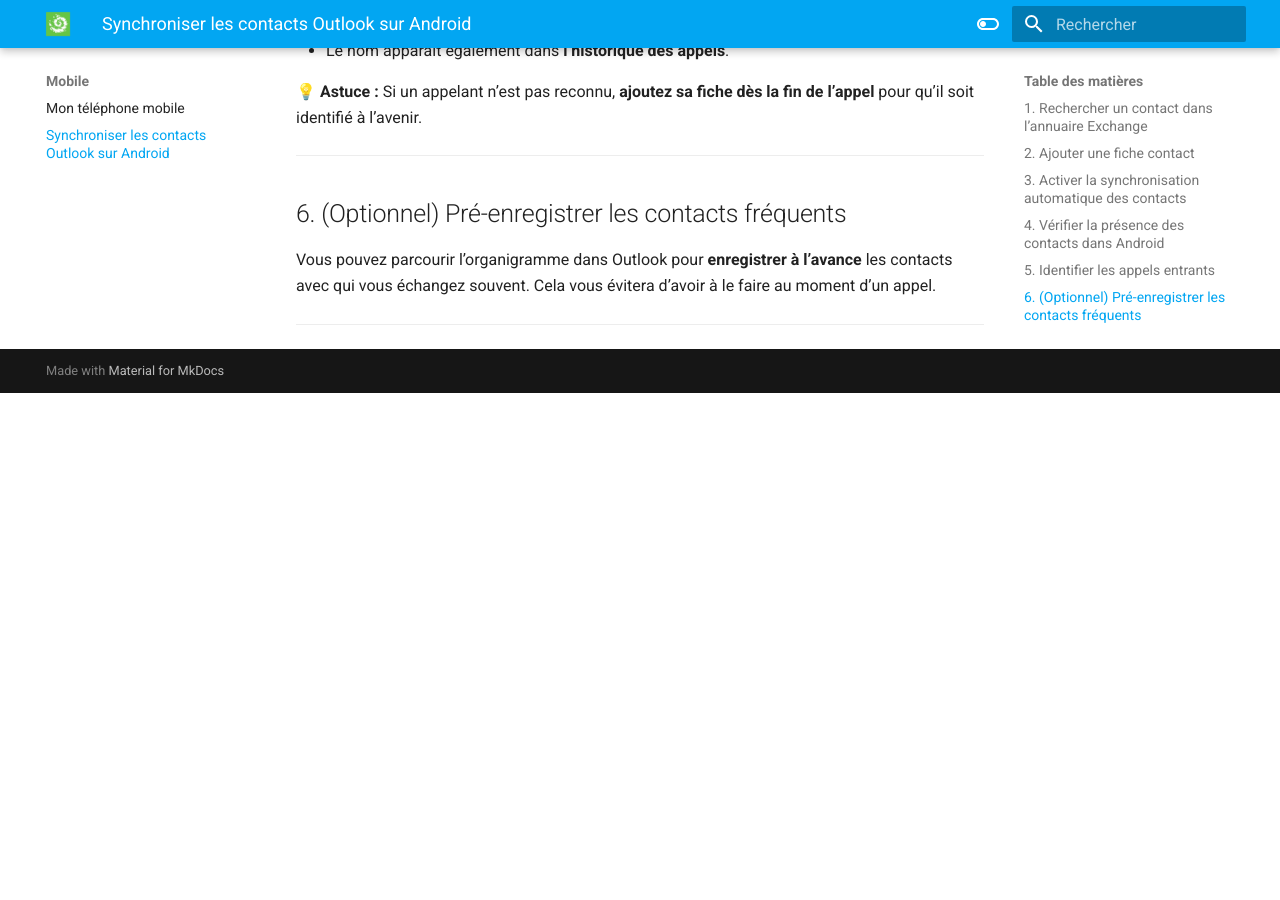
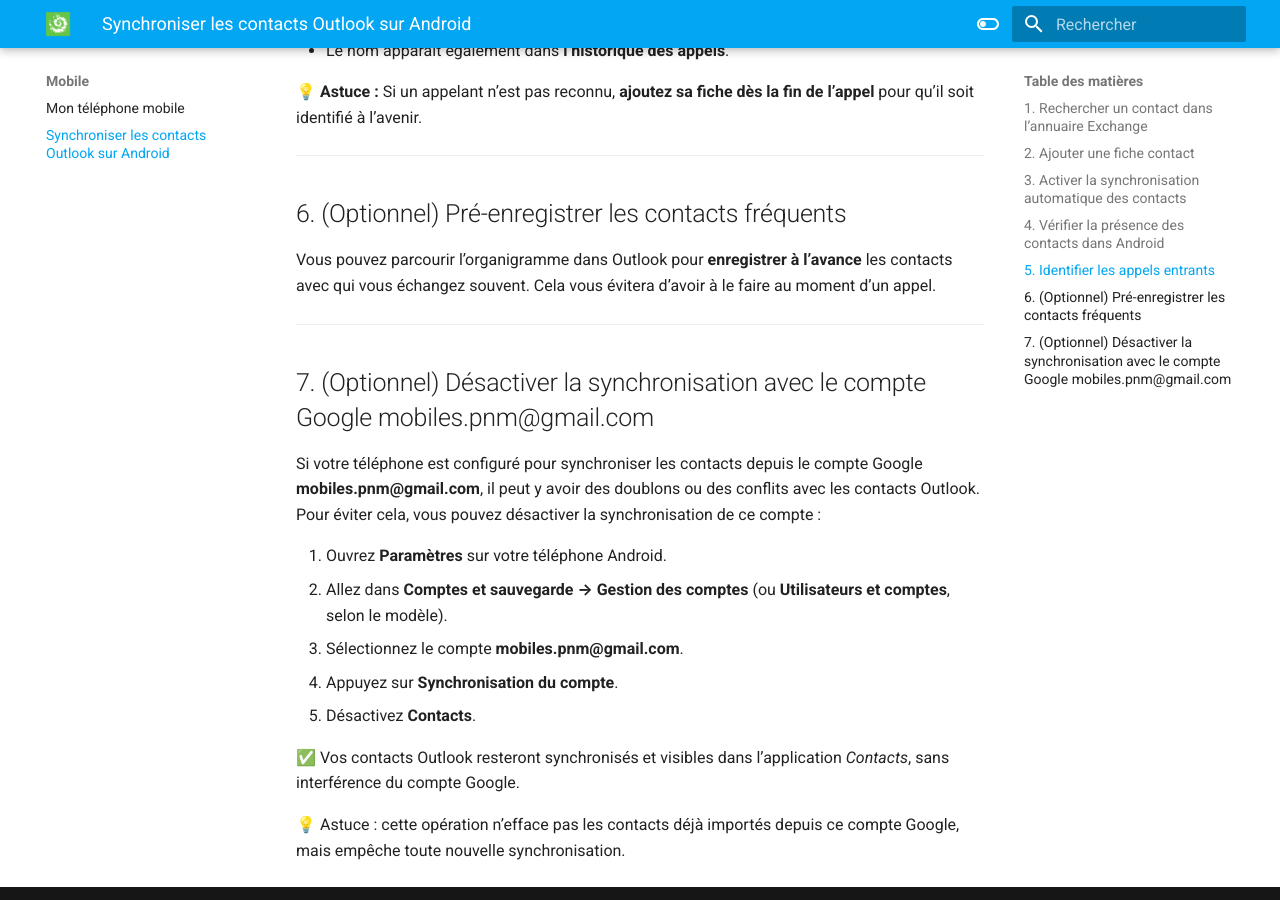
Before and after one commit to PnMercantour/faq, an MkDocs documentation site: the page built from docs/mobile/contacts.md, in a window 1280 px wide and 900 px high, scrolled down 1994 px. Built offline with MkDocs 1.6.1 and Material for MkDocs 9.7.7, drawn with Linux system fonts in a browser that asks for light colours; before the commit the page ends 2387 px from its top, so only the background shows below that.

Commit message:
update mobile contacts synchronization

```diff
--- a/docs/mobile/contacts.md
+++ b/docs/mobile/contacts.md
@@ -3,7 +3,6 @@
 > ⚠️ **Note préliminaire**
 > Cette méthode n’est pas la solution optimale à long terme.
 > Elle permet toutefois de fonctionner, en attendant que le SI mette en place une synchronisation centralisée des contacts (afin que chaque téléphone dispose automatiquement de l’ensemble des fiches à jour du personnel).
-
 
 Ce guide explique comment :
 
@@ -75,3 +74,18 @@
 Vous pouvez parcourir l’organigramme dans Outlook pour **enregistrer à l’avance** les contacts avec qui vous échangez souvent. Cela vous évitera d’avoir à le faire au moment d’un appel.
 
 ---
+
+## 7. (Optionnel) Désactiver la synchronisation avec le compte Google mobiles.pnm@gmail.com
+
+Si votre téléphone est configuré pour synchroniser les contacts depuis le compte Google **mobiles.pnm@gmail.com**, il peut y avoir des doublons ou des conflits avec les contacts Outlook.
+Pour éviter cela, vous pouvez désactiver la synchronisation de ce compte :
+
+1. Ouvrez **Paramètres** sur votre téléphone Android.
+2. Allez dans **Comptes et sauvegarde → Gestion des comptes** (ou **Utilisateurs et comptes**, selon le modèle).
+3. Sélectionnez le compte **mobiles.pnm@gmail.com**.
+4. Appuyez sur **Synchronisation du compte**.
+5. Désactivez **Contacts**.
+
+✅ Vos contacts Outlook resteront synchronisés et visibles dans l’application *Contacts*, sans interférence du compte Google.
+
+💡 Astuce : cette opération n’efface pas les contacts déjà importés depuis ce compte Google, mais empêche toute nouvelle synchronisation.
--- a/mkdocs.yml
+++ b/mkdocs.yml
@@ -12,6 +12,7 @@
     - content.code.annotation
     - content.code.copy
   logo: img/logo_embleme_pnm_quadri_vert.jpg
+  favicon: img/logo_embleme_pnm_quadri_vert.jpg
     #    - toc.integrate
   language: fr
   palette:
```
Also changed, not shown: docs/index.md (+1 -0 lines).
